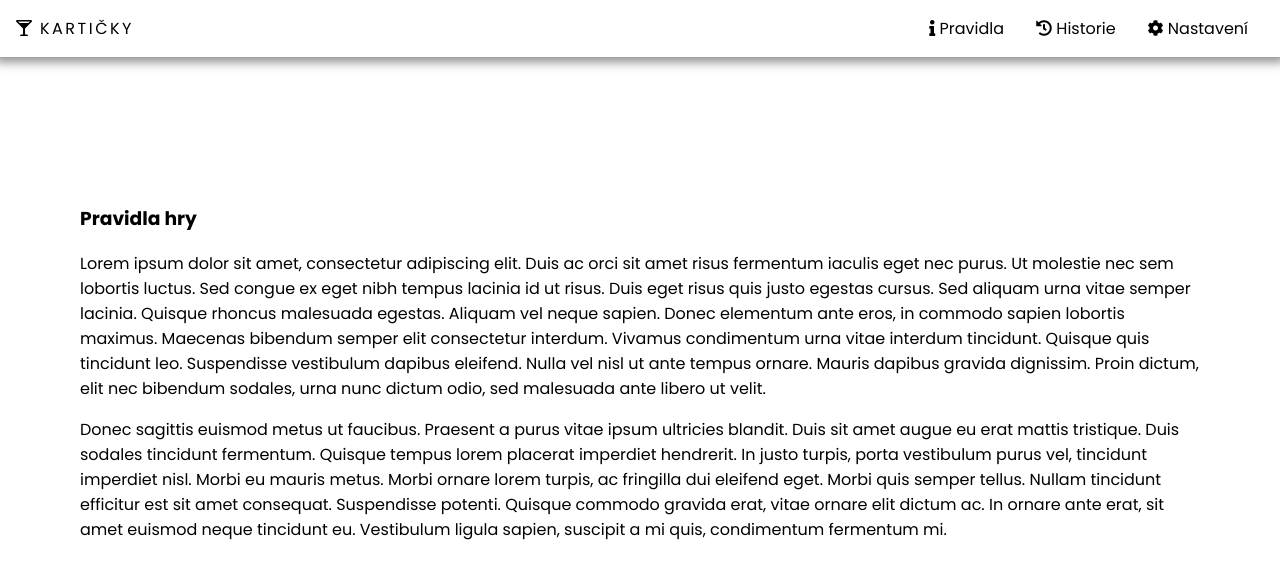
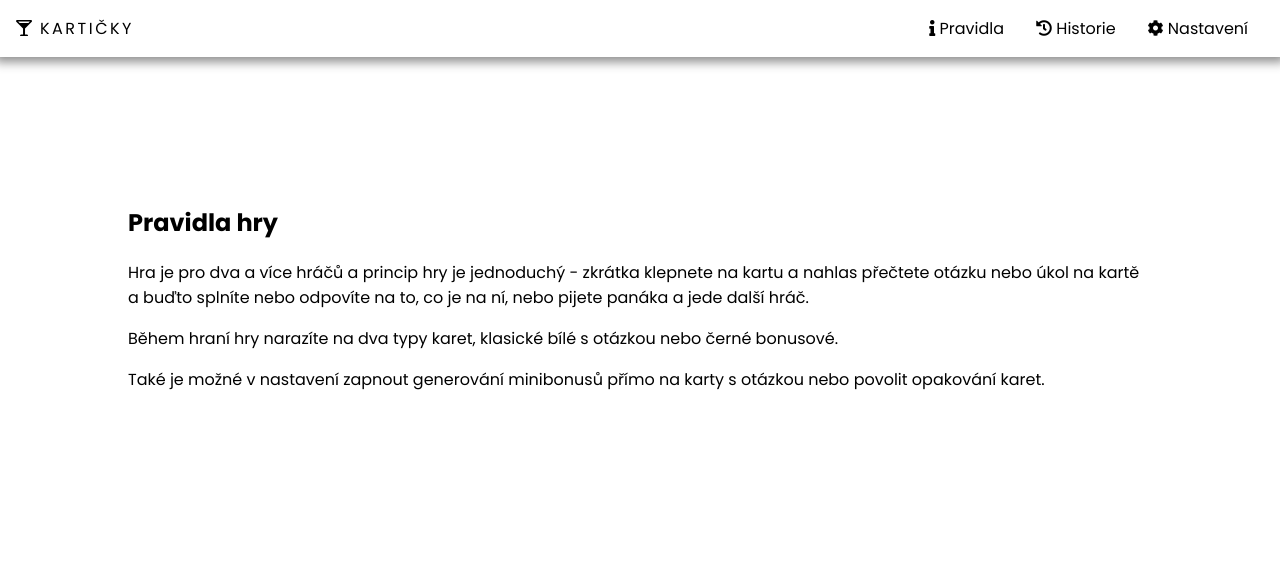
Before and after one commit to KonecnyDavid/karticky, a React (Create React App) app: page /karticky/pravidla in a window 1280 px wide. Shown: the top 578 px of the page. Built offline with nearby package versions, Linux system fonts and the light colour scheme; a web font is replaced by a local one.

Commit message:
Settings, Rules

```diff
--- a/src/data/card/CardGenerator.ts
+++ b/src/data/card/CardGenerator.ts
@@ -1,3 +1,4 @@
+import { ISettings } from "../../ui/Settings/Settings";
 import { IDataset } from "../dataset/IDataset";
 import { getRandomInt } from "../random/random";
 import { CardType } from "./CardType";
@@ -8,19 +9,19 @@ const capitalize = (s : string) => {
     return s.charAt(0).toUpperCase() + s.slice(1)
   }
 
-export const generateCard = (dataset: IDataset) : ICard => {
+export const generateCard = (dataset: IDataset, settings: ISettings) : ICard => {
     const getQuestion = () => {
-        return capitalize(dataset.questions[getRandomInt(0, dataset.questions.length)])
+        return capitalize(dataset.questions[getRandomInt(0, dataset.questions.length - 1)])
     }
     const getBonus=  () => {
-        return capitalize(dataset.bonuses[getRandomInt(0, dataset.bonuses.length)])
+        return capitalize(dataset.bonuses[getRandomInt(0, dataset.bonuses.length - 1)])
     }
     const propability = Math.random()
 
     if (propability < 0.1){
         return {type: CardType.Bonus, text: getBonus()}
     }
-    if (propability < 0.3){
+    if (settings.allowMiniBonuses && propability < 0.3){
         return {type: CardType.Basic, text: getQuestion(), bonus: getBonus()}
     }
     return {type: CardType.Basic, text: getQuestion()}
--- a/src/data/card/CardGeneratorFactory.ts
+++ b/src/data/card/CardGeneratorFactory.ts
@@ -1,8 +1,9 @@
+import { ISettings } from "../../ui/Settings/Settings";
 import { IDataset } from "../dataset/IDataset";
 import { generateCard } from "./CardGenerator";
 
 export const createCardGenerator = (datasetName: string) => {
     const dataset : IDataset = require(`./../datasets/${datasetName}.json`)
 
-    return () => generateCard(dataset);
+    return (settings : ISettings) => generateCard(dataset, settings);
 }
--- a/src/ui/CardLibrary/CardLibrary.tsx
+++ b/src/ui/CardLibrary/CardLibrary.tsx
@@ -21,11 +21,11 @@ export const CardLibrary = ({ datasetName, settings, history, onCardAdded }: Pro
 
 
     const generateCardWrapper = () => {
-        let card = generateCard();
+        let card = generateCard(settings);
 
         // Exclude already displayed card if setting
         while (!settings.allowRepetition && history.includes(card)) {
-            card = generateCard();
+            card = generateCard(settings);
         }
 
         onCardAdded(card)
--- a/src/ui/Rules/Rules.tsx
+++ b/src/ui/Rules/Rules.tsx
@@ -2,14 +2,22 @@ import React from "react";
 
 export const Rules = () => {
     return (
-        <div style={{paddingLeft: "5rem", paddingRight: "5rem"}}>
-            <h3>Pravidla hry</h3>
+        <div style={{ paddingLeft: "8rem", paddingRight: "8rem" }}>
+            <h2>Pravidla hry</h2>
             <p>
-            Lorem ipsum dolor sit amet, consectetur adipiscing elit. Duis ac orci sit amet risus fermentum iaculis eget nec purus. Ut molestie nec sem lobortis luctus. Sed congue ex eget nibh tempus lacinia id ut risus. Duis eget risus quis justo egestas cursus. Sed aliquam urna vitae semper lacinia. Quisque rhoncus malesuada egestas. Aliquam vel neque sapien. Donec elementum ante eros, in commodo sapien lobortis maximus. Maecenas bibendum semper elit consectetur interdum. Vivamus condimentum urna vitae interdum tincidunt. Quisque quis tincidunt leo. Suspendisse vestibulum dapibus eleifend. Nulla vel nisl ut ante tempus ornare. Mauris dapibus gravida dignissim. Proin dictum, elit nec bibendum sodales, urna nunc dictum odio, sed malesuada ante libero ut velit.
+                Hra je pro dva a více hráčů a princip hry je jednoduchý -
+                zkrátka klepnete na kartu a nahlas přečtete otázku nebo úkol na
+                kartě a buďto splníte nebo odpovíte na to, co je na ní, nebo
+                pijete panáka a jede další hráč.
             </p>
             <p>
-            Donec sagittis euismod metus ut faucibus. Praesent a purus vitae ipsum ultricies blandit. Duis sit amet augue eu erat mattis tristique. Duis sodales tincidunt fermentum. Quisque tempus lorem placerat imperdiet hendrerit. In justo turpis, porta vestibulum purus vel, tincidunt imperdiet nisl. Morbi eu mauris metus. Morbi ornare lorem turpis, ac fringilla dui eleifend eget. Morbi quis semper tellus. Nullam tincidunt efficitur est sit amet consequat. Suspendisse potenti. Quisque commodo gravida erat, vitae ornare elit dictum ac. In ornare ante erat, sit amet euismod neque tincidunt eu. Vestibulum ligula sapien, suscipit a mi quis, condimentum fermentum mi.
+                Během hraní hry narazíte na dva typy karet, klasické bílé s
+                otázkou nebo černé bonusové.
+            </p>
+            <p>
+                Také je možné v nastavení zapnout generování minibonusů přímo na
+                karty s otázkou nebo povolit opakování karet.
             </p>
         </div>
-    )
-}
+    );
+};
--- a/src/ui/Settings/Settings.tsx
+++ b/src/ui/Settings/Settings.tsx
@@ -3,7 +3,8 @@ import Modal from "react-modal";
 import "./Settings.css"
 
 export interface ISettings {
-    allowRepetition: boolean
+    allowRepetition: boolean;
+    allowMiniBonuses: boolean
 }
 
 interface IProps {
@@ -14,6 +15,7 @@ interface IProps {
 
 export const defaultSettings : ISettings = {
     allowRepetition: true,
+    allowMiniBonuses: true,
 };
 
 export const Settings = ({ isOpen, onSave, onClose }: IProps) => {
@@ -39,6 +41,7 @@ export const Settings = ({ isOpen, onSave, onClose }: IProps) => {
             contentLabel="Nastavení"
         >
             <h2>Nastavení</h2>
+            <div>
             <h5 className="settings-subtitle">Povolit opakování karet</h5>
             <input
                 type="checkbox"
@@ -46,6 +49,16 @@ export const Settings = ({ isOpen, onSave, onClose }: IProps) => {
                 onChange={handleChange}
                 checked={settings.allowRepetition}
             />
+            </div>
+            <div>
+            <h5 className="settings-subtitle">Povolit minibonusy</h5>
+            <input
+                type="checkbox"
+                name="allowMiniBonuses"
+                onChange={handleChange}
+                checked={settings.allowMiniBonuses}
+            />
+            </div>
             <div className="modal-close" onClick={onClose}><i className="fas fa-times"></i></div>
         </Modal>
     );
```
